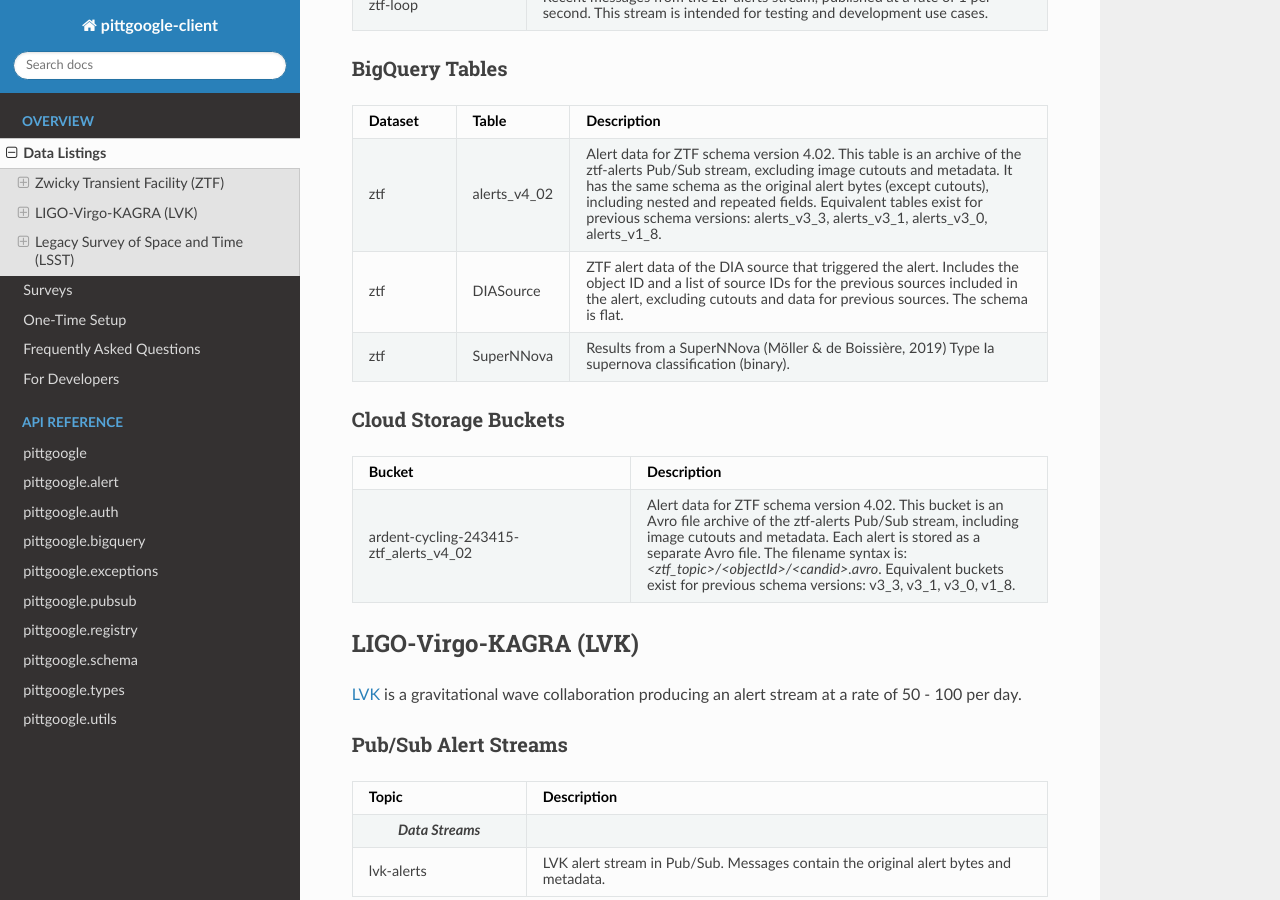
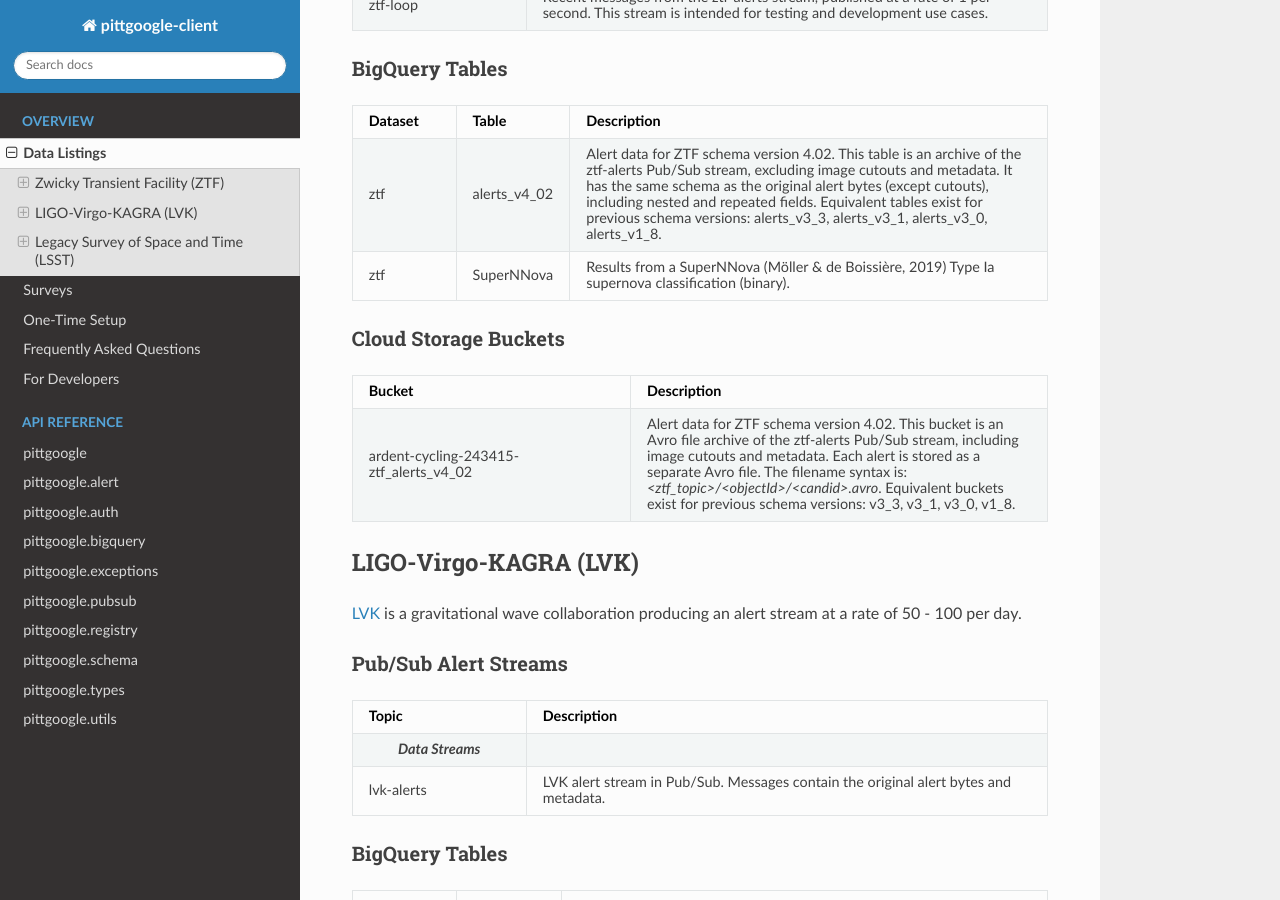
Before and after one commit to mwvgroup/pittgoogle-client, a Sphinx documentation site: the page built from docs/source/listings.rst, in a window 1280 px wide and 900 px high, scrolled down 1150 px. Built offline with Sphinx 7.4.7 and the Read the Docs theme 3.1.0, drawn with Linux system fonts in a browser that asks for light colours.

Commit message:
remove DIASource table listing

```diff
--- a/docs/source/listings.rst
+++ b/docs/source/listings.rst
@@ -93,12 +93,6 @@
         excluding image cutouts and metadata.
         It has the same schema as the original alert bytes (except cutouts), including nested and repeated fields.
         Equivalent tables exist for previous schema versions: alerts_v3_3,  alerts_v3_1,  alerts_v3_0,  alerts_v1_8.
-
-    * - ztf
-      - DIASource
-      - ZTF alert data of the DIA source that triggered the alert. Includes the object ID and a
-        list of source IDs for the previous sources included in the alert, excluding cutouts and
-        data for previous sources. The schema is flat.
 
     * - ztf
       - SuperNNova
```
